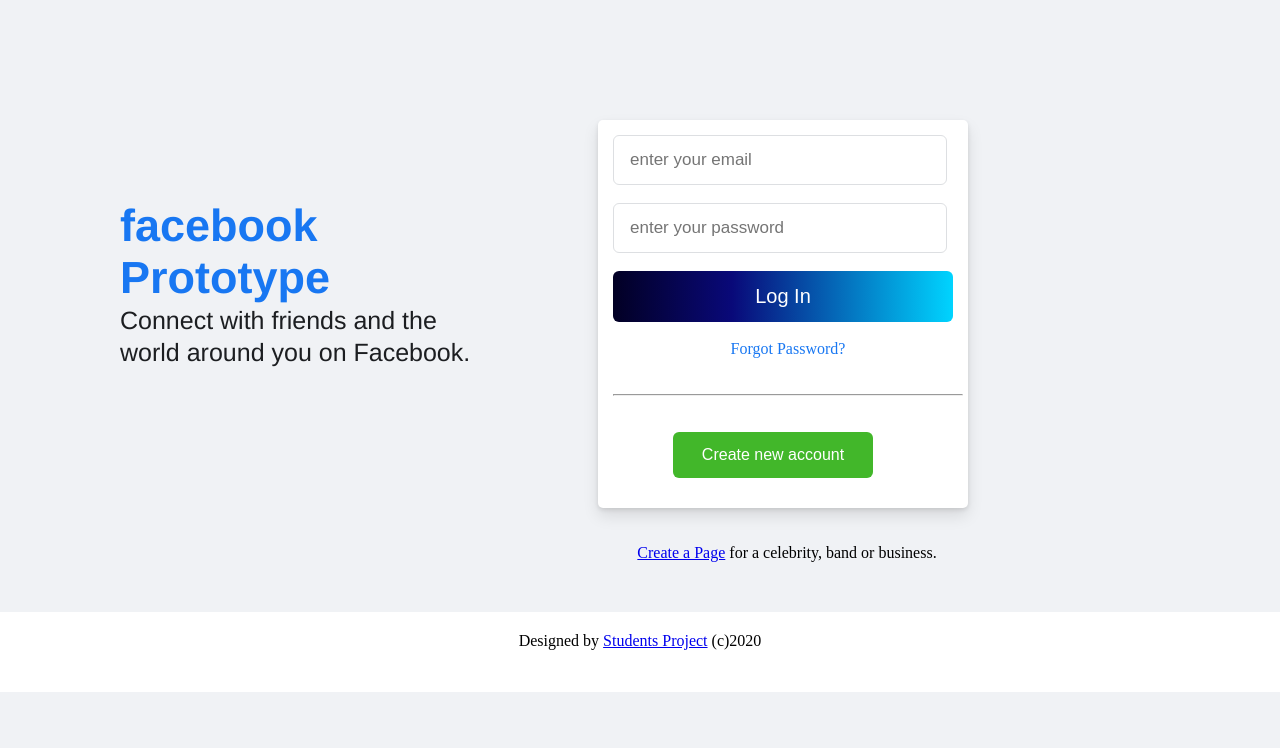
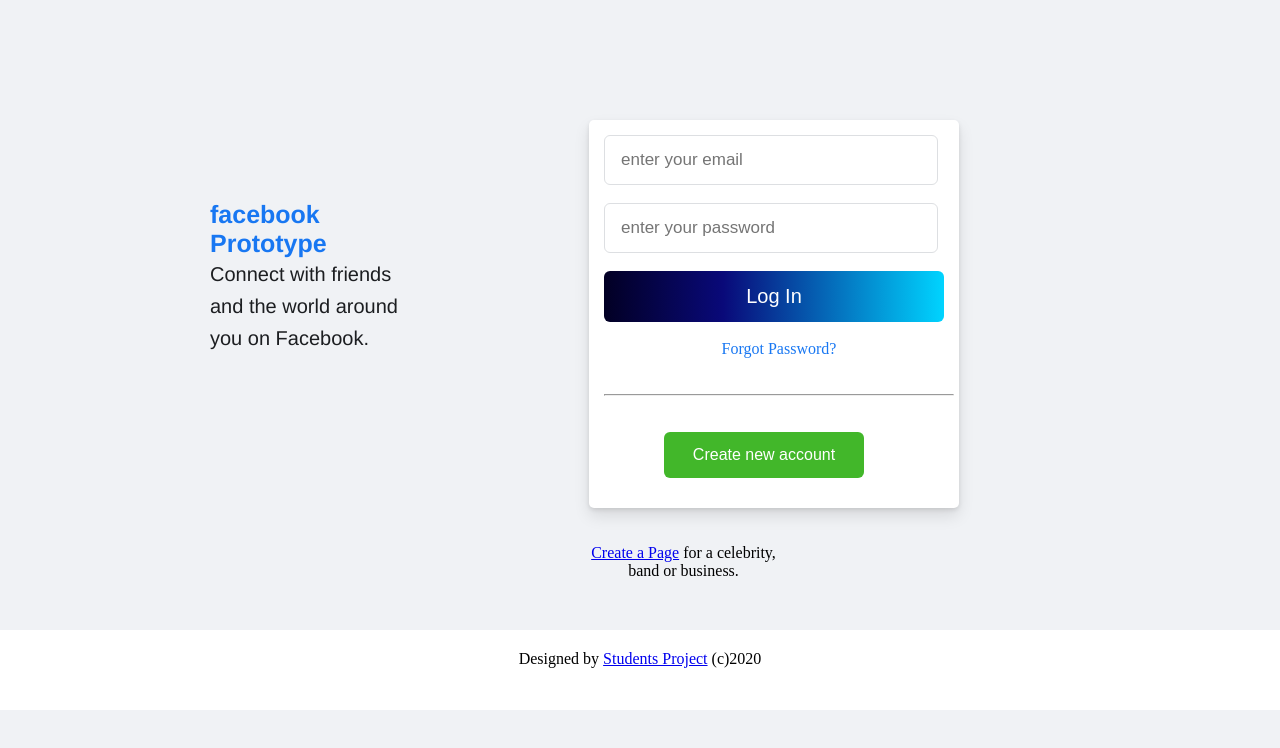
Before and after one commit to rasdarps/fbooklogin, a plain HTML site: page app/index.html in a window 1280 px wide. Drawn offline with Linux system fonts and the light colour scheme.

Commit message:
Update style.css

```diff
--- a/app/css/style.css
+++ b/app/css/style.css
@@ -129,16 +129,69 @@ footer{
 
 
 /*Media*/
+@media (min-width: 360px) {
 
-@media screen and (min-width: 600px) {
+
 	.card{
-		width:30%;
-
+		width:15%;
 	}
 
 	.title-text{
-		margin-left:100px;
-		margin-right: 100px;
+		margin-left:0px;
+		margin-right:0px;
+		padding:0px 0px 0px 0px;
 
 		}
-  }
+
+	.title{
+		font-size: 25px;
+		margin-left:0px;
+		margin-right:0px;
+		padding:0px 0px 0px 0px;
+	}
+
+	.title-p{
+		font-size: 20px;
+	}
+
+}
+
+@media (min-width: 768px) {
+
+
+	.title-text{
+		margin-left:190px;
+		margin-right: 190px;
+
+
+		}
+
+
+
+}
+
+@media (min-width: 992px) {
+
+
+	.title-text{
+		margin-left:190px;
+		margin-right: 190px;
+
+		}
+
+
+
+}
+
+@media (min-width: 1200px) {
+
+
+	.title-text{
+		margin-left:190px;
+		margin-right: 190px;
+
+		}
+
+
+
+}
```
